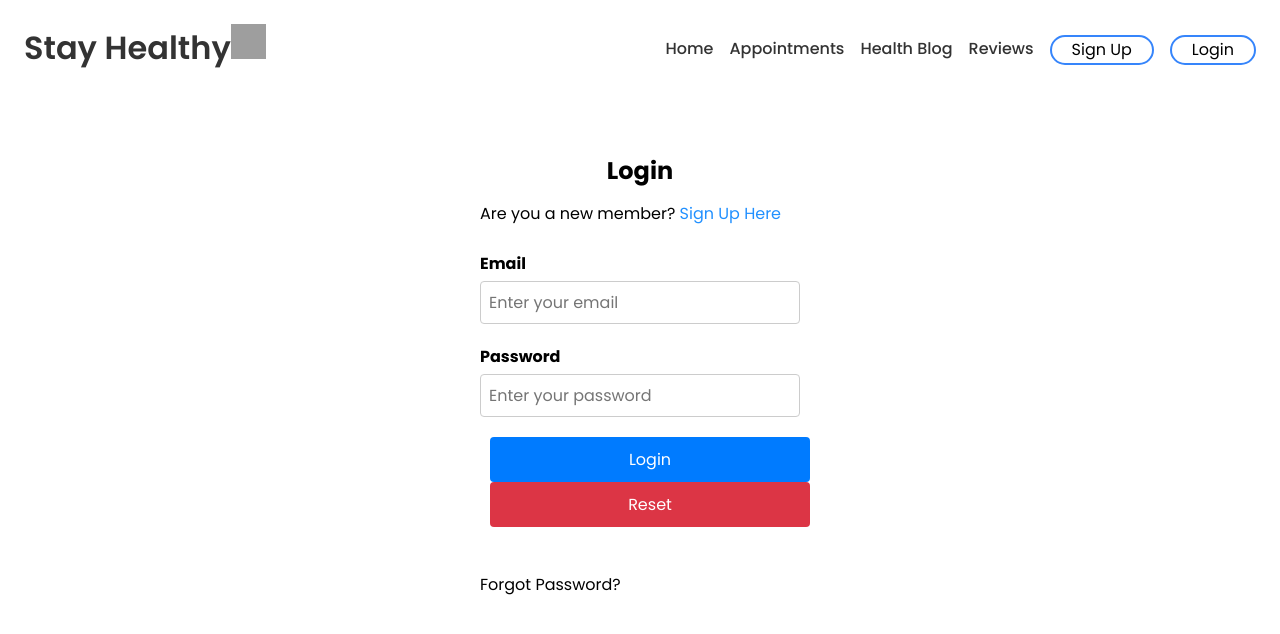
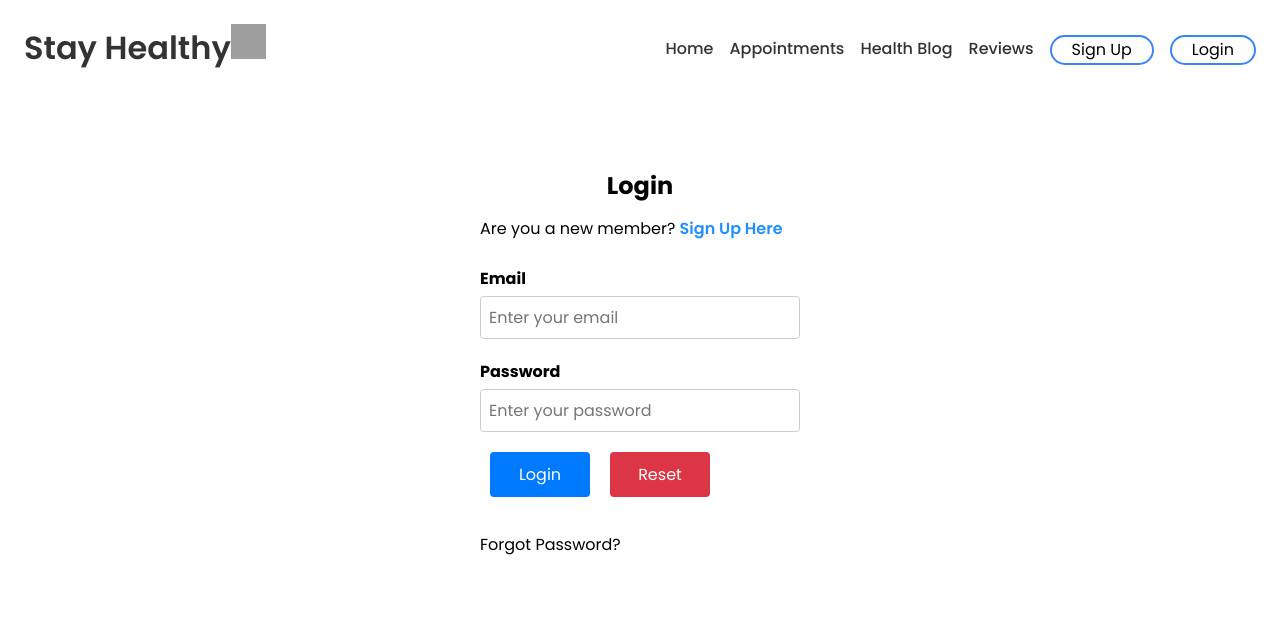
Before and after one commit to JoeyScottSchronce/frontend_developer_capstone_project, a React (Create React App) app: page /Login in a window 1280 px wide. Shown: the top 634 px of the page. Built offline with nearby package versions, Linux system fonts and the light colour scheme; grey boxes are pictures that could not be loaded.

Commit message:
modified login and signup styling

```diff
--- a/src/Components/Login/Login.css
+++ b/src/Components/Login/Login.css
@@ -1,6 +1,8 @@
 /* Styles for the main container */
 body {
     justify-items: center;
+    justify-content: center;
+    align-items: center;
 }
 
 .login_container {
@@ -11,49 +13,80 @@ body {
     padding: 40px; /* Padding inside the container */
 }
 
+/* Styles for the main signup text */
+.login-text {
+    margin-top: 30px; /* Add top margin */
+    text-align: center; /* Center-align text */
+}
+
+.login-text1 span {
+    color: #3c79a7; /* Set text color */
+    font-weight: 600; /* Set font weight to bold */
+    cursor: pointer; /* Change cursor to pointer on hover */
+}
+
+.forgot-password-text {
+    text-align: left;
+}
+
 /* Styles for form groups */
-.form-group {
+.login-form-group {
     margin-bottom: 20px; /* Bottom margin for spacing between form groups */
 }
 
 /* Styles for form group labels */
-.form-group label {
+.login-form-group label {
     display: block; /* Make labels display as block elements */
     margin-bottom: 5px; /* Bottom margin for spacing below labels */
     font-weight: bold; /* Bold text for labels */
 }
 
 /* Styles for form controls */
-.form-control {
+.login-form-control {
     padding: 8px; /* Padding inside form controls */
     font-size: 16px; /* Font size of form controls */
     border: 1px solid #ccc; /* Border around form controls */
     border-radius: 4px; /* Border radius for rounded corners */
 }
 
-/* Styles for button groups */
-.btn-group {
-    margin-bottom: 20px;
+/* Styles for buttons */
+.login-btn {
+    display: inline-block;
+    vertical-align: middle;
+    text-align: center;
+    margin: auto 10px;
+    margin-bottom: 10px;
+    padding: 10px 20px; /* Match padding */
+    font-size: 16px; /* Match font size */
+    background-color: #007bff;
+    color: #fff;
+    border: none;
+    border-radius: 4px;
+    cursor: pointer;
+    transition: background-color 0.3s ease;
+    width: 100px;
 }
 
-/* Styles for buttons */
-.btn {
-    margin: auto 10px;
-    padding: 10px 20px; /* Padding inside buttons */
-    font-size: 16px; /* Font size of buttons */
-    border: none; /* No border for buttons */
-    border-radius: 4px; /* Border radius for rounded corners on buttons */
-    cursor: pointer; /* Cursor style on hover for buttons */
+.login-btn:hover {
+    background-color: #0056b3;
 }
 
-/* Styles for primary buttons */
-.btn-primary {
-    background-color: #007bff; /* Background color for primary buttons */
-    color: #fff; /* Text color for primary buttons */
+/* Primary Button */
+.login-btn-primary {
+    background-color: #007bff; /* Same background color */
+    color: #fff; /* Same text color */
 }
 
-/* Styles for danger (red) buttons */
-.btn-danger {
-    background-color: #dc3545; /* Background color for danger buttons */
-    color: #fff; /* Text color for danger buttons */
+.login-btn-primary:hover {
+    background-color: #0056b3;
 }
+
+/* Danger Button */
+.login-btn-danger {
+    background-color: #dc3545; /* Same background color */
+    color: #fff; /* Same text color */
+}
+
+.login-btn-danger:hover {
+    background-color: #a71d2a;
+}
--- a/src/Components/Login/Login.jsx
+++ b/src/Components/Login/Login.jsx
@@ -1,7 +1,7 @@
+// Import React and hooks
 import React, { useState, useEffect } from 'react';
 import { Link, useNavigate } from 'react-router-dom';
 import { API_URL } from '../../config';
-
 import "./Login.css";
 
 function Login() {
@@ -63,45 +63,46 @@ function Login() {
                     <h2>Login</h2>
                 </div>
                 {/* Additional login text with a link to Sign Up page */}
-                <div className="login-text"> Are you a new member? <span><Link to="/SignUp" style={{ color: '#2190FF' }}> Sign Up Here</Link></span>
+                <div className="login-text1"> Are you a new member? <span><Link to="/SignUp" style={{ color: '#2190FF' }}> Sign Up Here</Link></span>
                 </div><br />
 
                 {/* Div for login form */}
                 <div className="login-form">
                     <form onSubmit={login}>
                         {/* Form group for email input */}
-                        <div className="form-group">
+                        <div className="login-form-group">
                             <label htmlFor="email">Email</label>
                             <input value={email} onChange={(e) => setEmail(e.target.value)}
                             type="email"
                             name="email"
                             id="email"
-                            className="form-control"
+                            className="login-form-control"
                             placeholder="Enter your email"
                             aria-describedby="helpId"
                             />
                         </div>
 
                         {/* Form group for password input */}
-                        <div className="form-group">
+                        <div className="login-form-group">
                             <label htmlFor="password">Password</label>
                             <input value={password} onChange={(e) => setPassword(e.target.value)}
                             type="password"
                             name="password"
                             id="password"
-                            className="form-control"
+                            className="login-form-control"
                             placeholder="Enter your password"
                             aria-describedby="helpId"
                             />
                         </div>
 
                         {/* Button group for login and reset buttons */}
-                        <div className="btn-group">
-                            <button type="submit" className="btn btn-primary mb-2 mr-1 waves-effect waves-light">Login</button>
-                            <button type="reset" onClick={resetForm} className="btn btn-danger mb-2 waves-effect waves-light">Reset</button>
-                        </div><br />
+                        <div className="login-btn-group">
+                            <button type="submit" className="login-btn login-btn-primary mb-2 mr-1 waves-effect waves-light">Login</button>
+                            <button type="reset" onClick={resetForm} className="login-btn login-btn-danger mb-2 waves-effect waves-light">Reset</button>
+                        </div>
+                        <br />
                         {/* Additional login text for 'Forgot Password' option */}
-                        <div className="login-text">Forgot Password?</div>
+                        <div className="forgot-password-text">Forgot Password?</div>
                     </form>
                 </div>
             </div>
--- a/src/Components/SignUp/SignUp.css
+++ b/src/Components/SignUp/SignUp.css
@@ -85,25 +85,44 @@
     min-width: 250px;
 }
 
-/* Styles for buttons in the signup form */
+/* Styles for buttons */
 .sign-up-btn {
-    margin: 0.3rem; /* Reduce margin */
-    padding: 0.8em; /* Reduce padding */
-    font-size: 0.9rem; /* Reduce font size */
-    max-width: 90px; /* Reduce max width */
-    border: none; /* Remove button borders */
-    border-radius: 4px; /* Add border radius for rounded corners */
-    cursor: pointer; /* Change cursor to pointer on hover */
+    display: inline-block;
+    vertical-align: middle;
+    text-align: center;
+    margin: auto 10px;
+    margin-bottom: 10px;
+    padding: 10px 20px; /* Match padding */
+    font-size: 16px; /* Match font size */
+    background-color: #007bff;
+    color: #fff;
+    border: none;
+    border-radius: 4px;
+    cursor: pointer;
+    transition: background-color 0.3s ease;
+    width: 100px;
 }
 
-/* Styles for primary button in the signup form */
-.sign-up-btn-primary {
-    background-color: #007bff; /* Set background color for primary button */
-    color: #fff; /* Set text color for primary button */
+.sign-up-btn:hover {
+    background-color: #0056b3;
 }
 
-/* Styles for danger button in the signup form */
+/* Primary Button */
+.sign-up-btn-primary {
+    background-color: #007bff; /* Same background color */
+    color: #fff; /* Same text color */
+}
+
+.sign-up-btn-primary:hover {
+    background-color: #0056b3;
+}
+
+/* Danger Button */
 .sign-up-btn-danger {
-    background-color: #dc3545; /* Set background color for danger button */
-    color: #fff; /* Set text color for danger button */
+    background-color: #dc3545; /* Same background color */
+    color: #fff; /* Same text color */
 }
+
+.sign-up-btn-danger:hover {
+    background-color: #a71d2a;
+}
```
